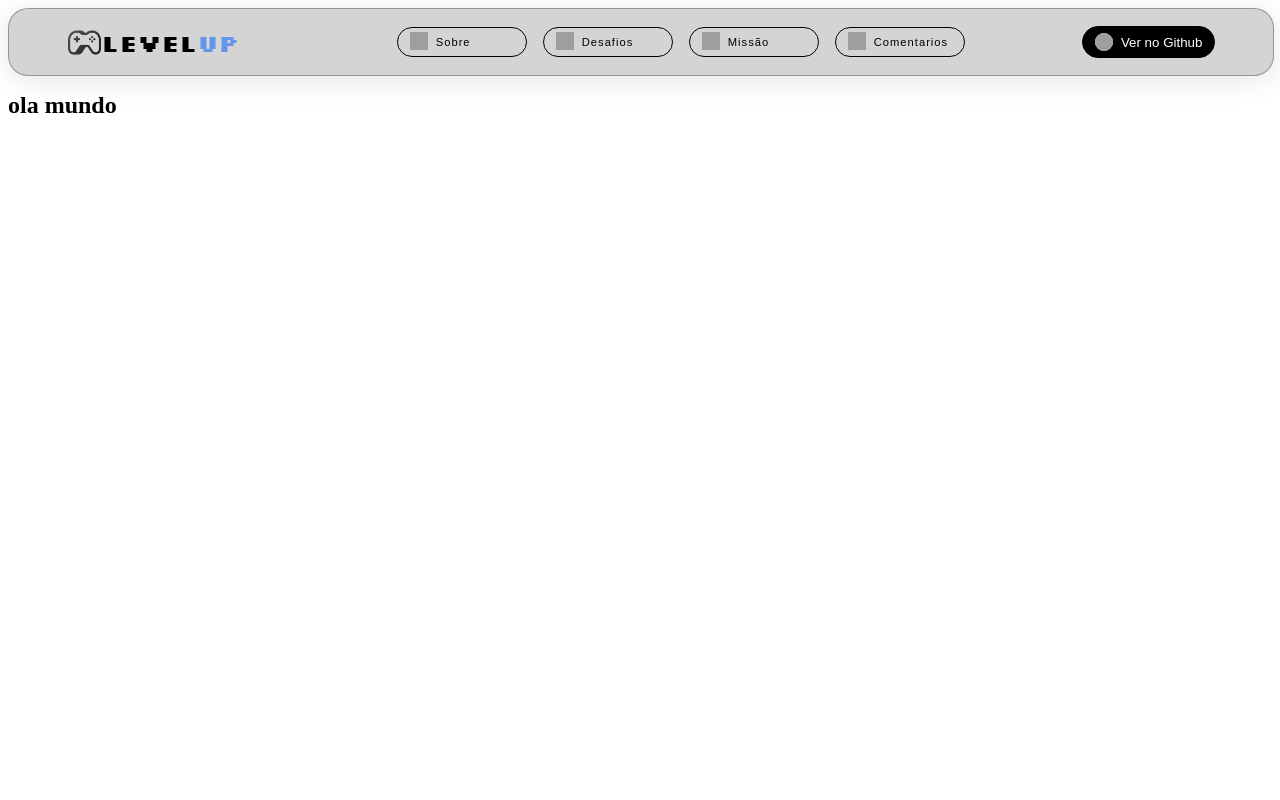
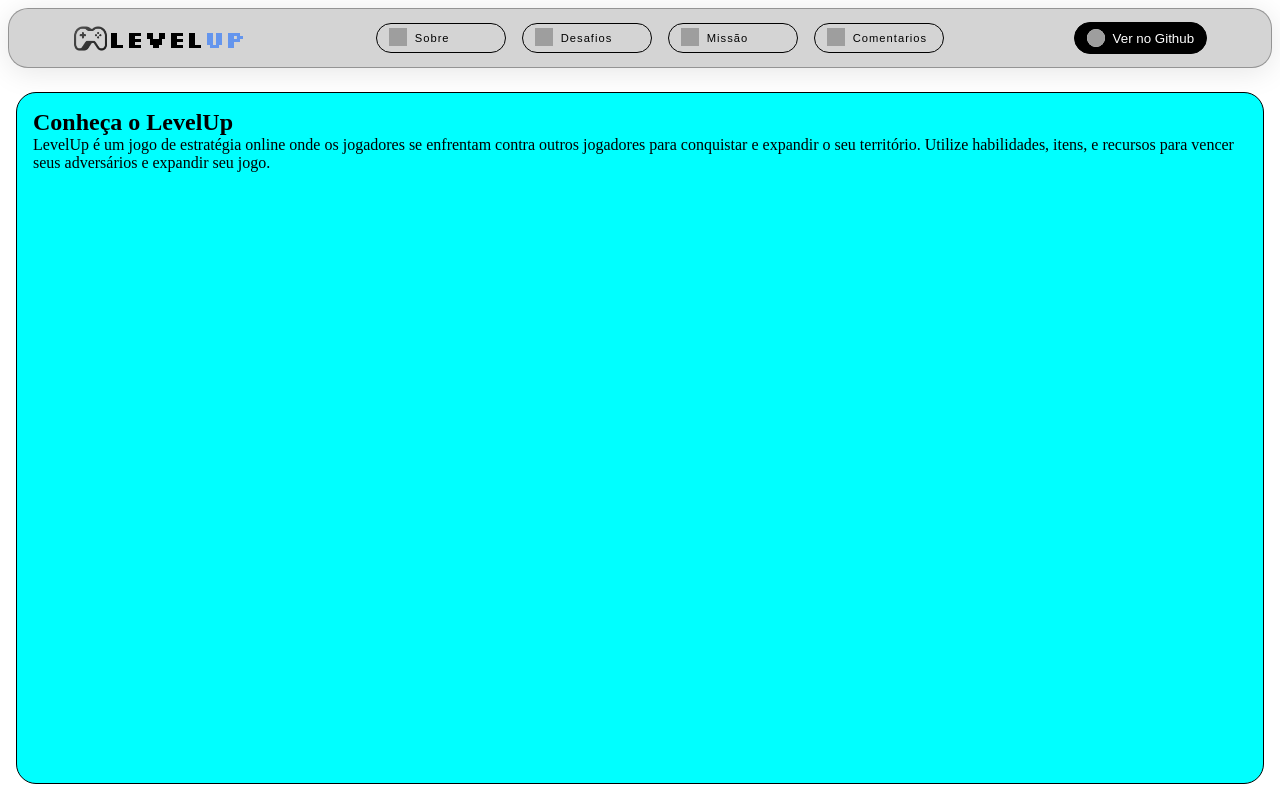
Before and after one commit to Kerubink/Alinha_Carreira, a React (Vite) app in the folder LevelUp/: page / in a window 1280 px wide. Built offline with nearby package versions, Linux system fonts and the light colour scheme; grey boxes are pictures that could not be loaded.

Commit message:
adicionando section "about" ao projeto; renomeado arquivos e rotas

```diff
--- a/LevelUp/src/App.css
+++ b/LevelUp/src/App.css
@@ -1,42 +1,14 @@
-/* #root {
-  max-width: 1280px;
-  margin: 0 auto;
-  padding: 2rem;
-  text-align: center;
+/* Define a altura total para o body e o root */
+html,
+body,
+#root {
+  height: 100%;
+  margin: 0;
+  padding: 0;
 }
 
-.logo {
-  height: 6em;
-  padding: 1.5em;
-  will-change: filter;
-  transition: filter 300ms;
+.app {
+  display: flex;
+  flex-direction: column;
+  height: 100%;
 }
-.logo:hover {
-  filter: drop-shadow(0 0 2em #646cffaa);
-}
-.logo.react:hover {
-  filter: drop-shadow(0 0 2em #61dafbaa);
-}
-
-@keyframes logo-spin {
-  from {
-    transform: rotate(0deg);
-  }
-  to {
-    transform: rotate(360deg);
-  }
-}
-
-@media (prefers-reduced-motion: no-preference) {
-  a:nth-of-type(2) .logo {
-    animation: logo-spin infinite 20s linear;
-  }
-}
-
-.card {
-  padding: 2em;
-}
-
-.read-the-docs {
-  color: #888;
-} */
--- a/LevelUp/src/App.jsx
+++ b/LevelUp/src/App.jsx
@@ -1,14 +1,16 @@
-import { useState } from 'react'
-import './App.css'
-import { Header } from './components/Header/header'
+import "./App.css";
+import { Navbar } from "./components/navbar/navbar";
+import { About } from "./components/Sections/About/about";
 
 function App() {
   return (
     <>
-      <Header />
-      <h1>ola mundo</h1>
+      <div className="app">
+        <Navbar />
+        <About />
+      </div>
     </>
-  )
+  );
 }
 
-export default App
+export default App;
--- /dev/null
+++ b/LevelUp/src/components/Sections/About/about.jsx
@@ -0,0 +1,17 @@
+import stytes from "./about.module.css";
+
+export const About = () => {
+  return (
+    <section className={stytes.about}>
+        <div className={stytes.aboutContent}>
+          <h2>Conheça o LevelUp</h2>
+          <p>
+            LevelUp é um jogo de estratégia online onde os jogadores se enfrentam
+            contra outros jogadores para conquistar e expandir o seu território.
+            Utilize habilidades, itens, e recursos para vencer seus adversários e
+            expandir seu jogo.
+          </p>
+        </div>
+    </section>
+  );
+};
--- /dev/null
+++ b/LevelUp/src/components/Sections/About/about.module.css
@@ -0,0 +1,14 @@
+.about {
+  flex-grow: 1;
+  display: flex;
+  flex-direction: column;
+  margin: 1rem;
+}
+
+.aboutContent {
+  flex-grow: 1;
+  background-color: aqua;
+  border: black solid 1px;
+  border-radius: 20px;
+  padding: 1rem;
+}
--- a/LevelUp/src/components/Header/header.jsx
+++ b/LevelUp/src/components/navbar/navbar.jsx
@@ -1,7 +1,7 @@
-import styles from "./header.module.css";
+import styles from "./navbar.module.css";
 import logo from "../../assets/icon.png"
 
-export const Header = () => {
+export const Navbar = () => {
   return (
     <header className={styles.header}>
       <div className={styles.logo}>
--- a/LevelUp/src/components/Header/header.module.css
+++ b/LevelUp/src/components/navbar/navbar.module.css
@@ -2,7 +2,10 @@
   display: flex;
   justify-content: space-around;
   align-items: center;
-  width: 100%;
+  height: 60px;
+  position: sticky;
+  top: 0;
+  margin: 0.5rem;
   border-radius: 20px;
   background: rgba(0, 0, 0, 0.17);
   box-shadow: 0 4px 30px rgba(0, 0, 0, 0.1);
--- a/LevelUp/src/index.css
+++ b/LevelUp/src/index.css
@@ -12,6 +12,12 @@
   -webkit-font-smoothing: antialiased;
   -moz-osx-font-smoothing: grayscale;
 } */
+
+* {
+  margin: 0;
+  padding: 0;
+  box-sizing: border-box;
+}
 
 a {
   font-weight: 500;
```
